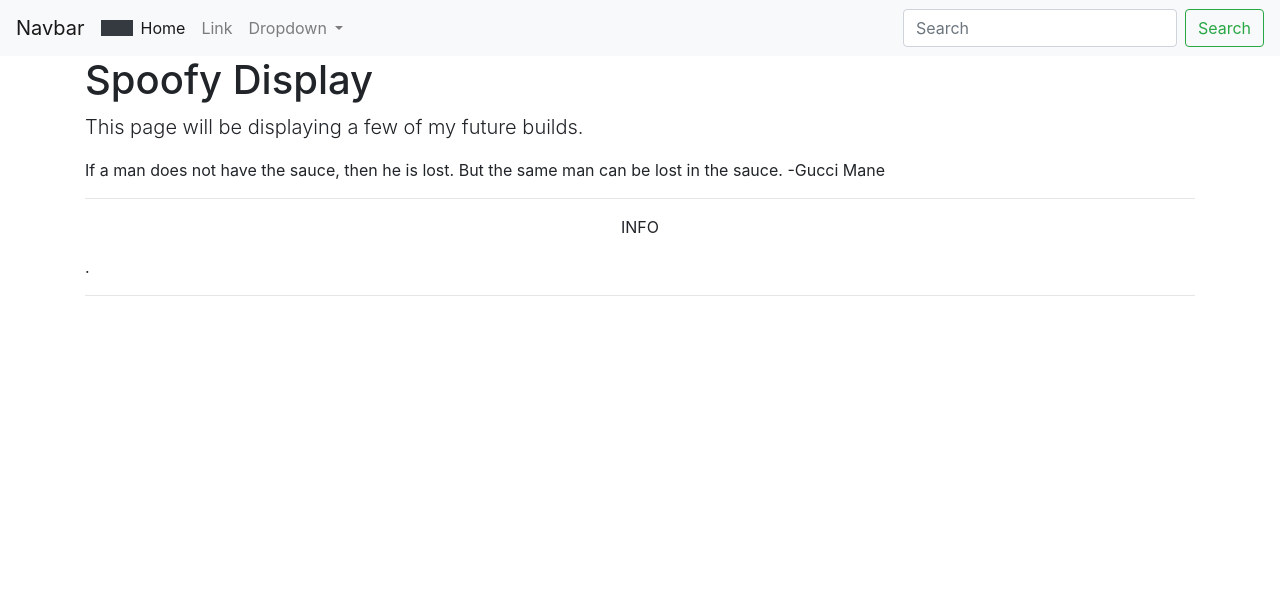
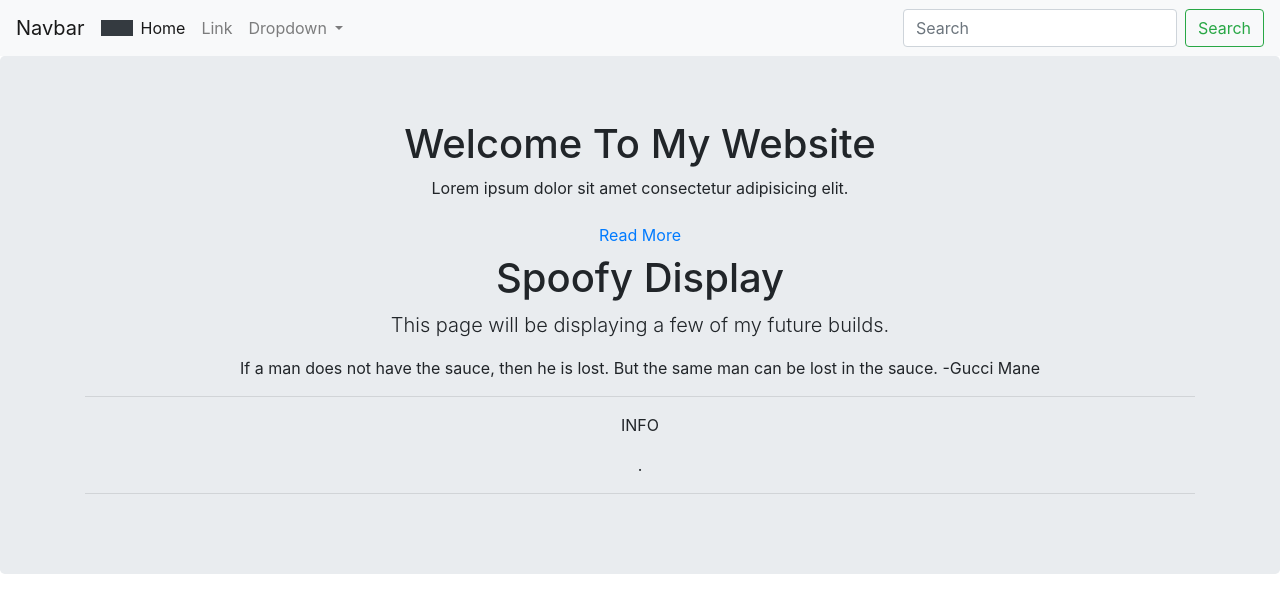
Before and after one commit to EllaFr/EllaFr.github.io, a plain HTML site: page index.html in a window 1280 px wide. Drawn offline with nearby package versions, Linux system fonts and the light colour scheme.

Commit message:
Update index.html

```diff
--- a/index.html
+++ b/index.html
@@ -53,6 +53,19 @@
         </div>
       </nav>
 
+      <!--JUMBOTRON -->
+      <div class="jumbotron text-center">
+        <div class="container">
+          <h1>Welcome To My Website</h1>
+          <p>Lorem ipsum dolor sit amet consectetur adipisicing elit.</p>
+          <a href="#" class="btn btn primary">Read More</a>
+
+
+
+
+      </div>
+
+
 
   <!-- TYPOGRAPHY -->
   <div class="container">
```
